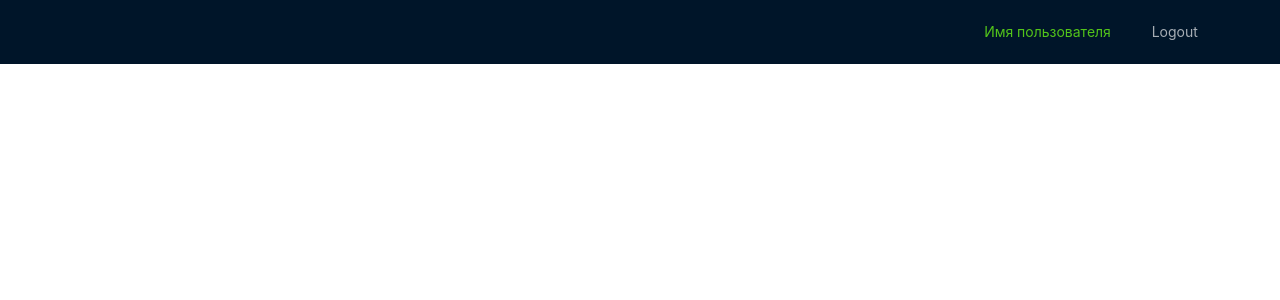
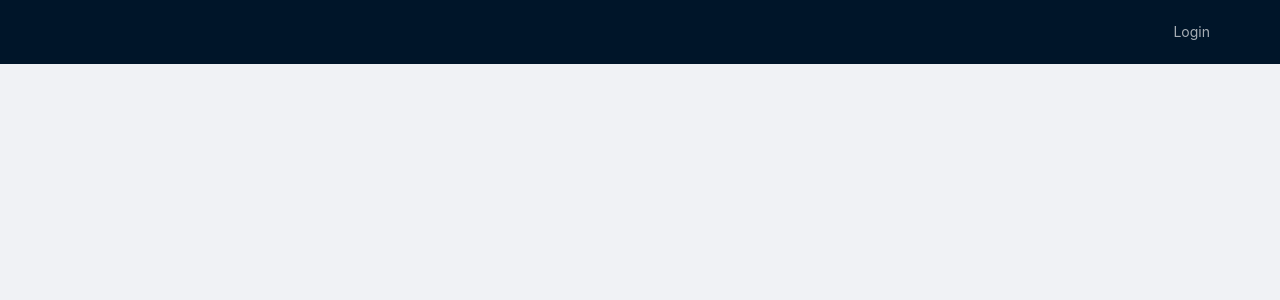
Before and after one commit to EvgenyMinin/React_Calendar, a React (Create React App) app: page /login in a window 1280 px wide. Shown: the top 300 px of the page. Built offline with nearby package versions, Linux system fonts and the light colour scheme.

Commit message:
added authSlice

```diff
--- a/src/App.css
+++ b/src/App.css
@@ -1 +1,5 @@
 @import '~antd/dist/antd.css';
+
+.content {
+    min-height: calc(100vh - 64px);
+}
--- a/src/App.tsx
+++ b/src/App.tsx
@@ -9,7 +9,7 @@ const App = () => {
     return (
         <Layout>
             <Navbar />
-            <Layout.Content>
+            <Layout.Content className="content">
                 <AppRouter />
             </Layout.Content>
         </Layout>
--- a/src/components/AppRouter.tsx
+++ b/src/components/AppRouter.tsx
@@ -1,11 +1,12 @@
 import React from 'react';
 import { Switch, Route, Redirect } from 'react-router-dom';
+import { useAppSelector } from '../hooks/redux';
 import { privateRoutes, publicRoutes, RouteNames } from '../router';
 
 export const AppRouter = () => {
-    const auth = false;
+    const { isAuth } = useAppSelector((state) => state.auth);
 
-    return auth ? (
+    return isAuth ? (
         <Switch>
             {privateRoutes.map((route) => (
                 <Route key={route.path} {...route} />
--- a/src/components/Navbar.tsx
+++ b/src/components/Navbar.tsx
@@ -2,31 +2,46 @@ import { Col, Layout, Menu, Row } from 'antd';
 import Text from 'antd/lib/typography/Text';
 import React from 'react';
 import { useHistory } from 'react-router-dom';
+
+import { useAppDispatch, useAppSelector } from '../hooks/redux';
 import { RouteNames } from '../router';
+import { login, logout } from '../store/reducers/auth';
 
 export const Navbar = () => {
     const router = useHistory();
-    const auth = true;
+    const { isAuth } = useAppSelector((state) => state.auth);
+    const dispatch = useAppDispatch();
+
+    const loginHandler = () => {
+        dispatch(login());
+        router.push(RouteNames.EVENT);
+    };
+
+    const logoutHandler = () => {
+        dispatch(logout());
+        router.push(RouteNames.LOGIN);
+    };
+
     return (
         <Layout.Header className="header">
-            <Row justify="end">
-                {auth ? (
+            <Row>
+                {isAuth ? (
                     <>
-                        <Col span={3}>
-                            <Text type="success">Имя пользователя</Text>
+                        <Col xs={16} md={20}>
+                            <Text type="success">User 1</Text>
                         </Col>
-                        <Col span={2}>
-                            <Menu theme="dark" mode="horizontal" selectable={false}>
-                                <Menu.Item key={1} onClick={() => console.log('logout')}>
+                        <Col xs={8} md={4}>
+                            <Menu theme="dark" mode="horizontal" selectable={false} style={{ justifyContent: 'flex-end' }}>
+                                <Menu.Item key={1} onClick={logoutHandler}>
                                     Logout
                                 </Menu.Item>
                             </Menu>
                         </Col>
                     </>
                 ) : (
-                    <Col span={2}>
-                        <Menu theme="dark" mode="horizontal" selectable={false}>
-                            <Menu.Item key={1} onClick={() => router.push(RouteNames.LOGIN)}>
+                    <Col span={24}>
+                        <Menu theme="dark" mode="horizontal" selectable={false} style={{ justifyContent: 'flex-end' }}>
+                            <Menu.Item key={1} onClick={loginHandler}>
                                 Login
                             </Menu.Item>
                         </Menu>
--- a/src/store/index.ts
+++ b/src/store/index.ts
@@ -1,7 +1,10 @@
 import { configureStore } from '@reduxjs/toolkit';
+import authSlice from './reducers/auth';
 
 export const store = configureStore({
-    reducer: {},
+    reducer: {
+        auth: authSlice,
+    },
 });
 
 export type RootState = ReturnType<typeof store.getState>;
--- /dev/null
+++ b/src/store/reducers/auth/index.ts
@@ -0,0 +1,27 @@
+import { createSlice } from '@reduxjs/toolkit';
+
+export interface AuthState {
+    isAuth: boolean;
+}
+
+const initialState: AuthState = {
+    isAuth: false,
+};
+
+export const authSlice = createSlice({
+    name: 'isAuth',
+    initialState,
+    reducers: {
+        login: (state) => {
+            state.isAuth = true;
+        },
+
+        logout: (state) => {
+            state.isAuth = false;
+        },
+    },
+});
+
+export const { login, logout } = authSlice.actions;
+
+export default authSlice.reducer;
```
